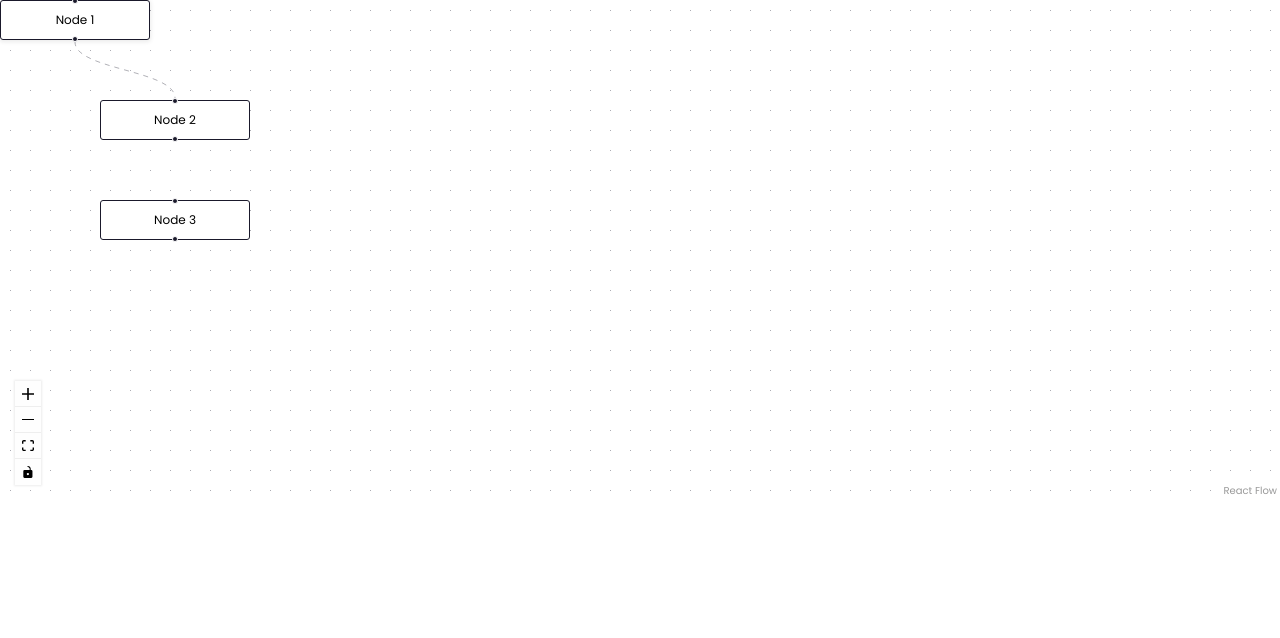
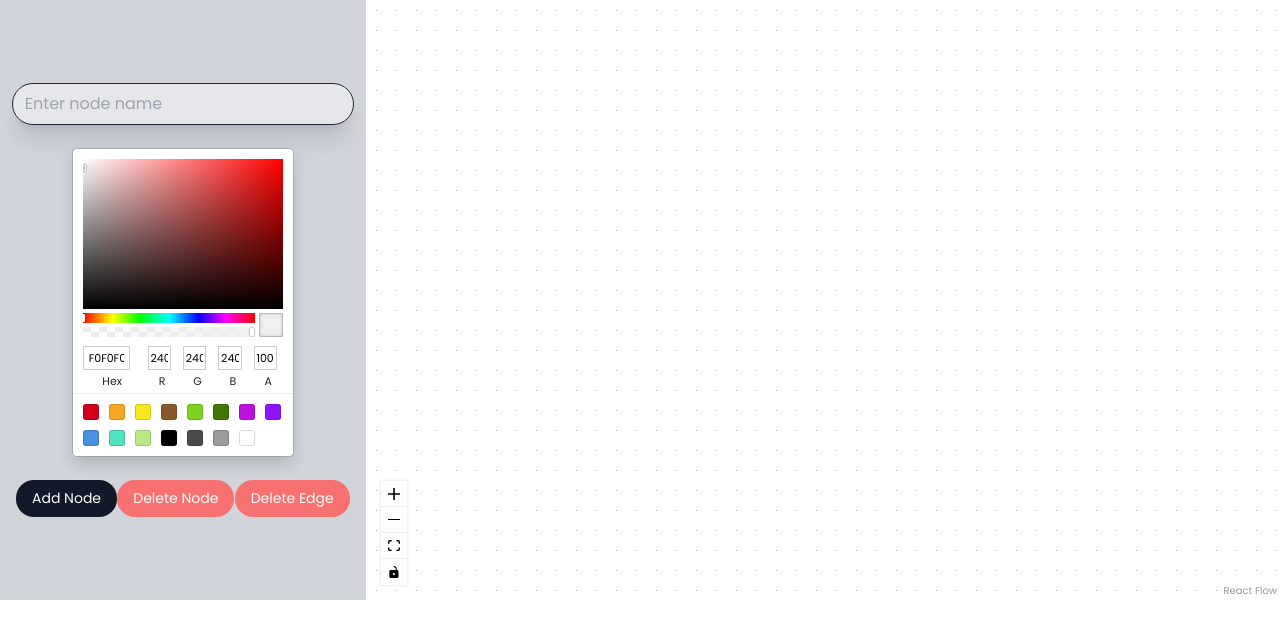
Before and after one commit to subhraneel2005/MentoMap, a Next.js app: page /student/roadmap in a window 1280 px wide. Shown: the top 638 px of the page. Built offline with nearby package versions, Linux system fonts and the light colour scheme.

Commit message:
User can create nodes, select node colors, delete edges, delete nodes, name a node and connect them. Basic Roadmap genertaion done, now only sidebar open left

```diff
--- a/package.json
+++ b/package.json
@@ -12,6 +12,7 @@
     "@xyflow/react": "^12.0.4",
     "next": "14.2.5",
     "react": "^18",
+    "react-color": "^2.19.3",
     "react-dom": "^18",
     "react-icons": "^5.3.0"
   },
--- a/src/components/Roadmap.jsx
+++ b/src/components/Roadmap.jsx
@@ -9,51 +9,154 @@ import {
   applyEdgeChanges,
   addEdge,
   useNodesState,
+  Handle,
+  Position,
+  useReactFlow,
+  ReactFlowProvider
 } from '@xyflow/react';
 import '@xyflow/react/dist/style.css';
 import CustomEdge from './CustomEdge';
+import { SketchPicker } from 'react-color';
 
-    const initNodes = [
-        {
-          id: '1',
-          data: { label: 'Node 1' },
-          position: { x: 0, y: 0 },
-        },
-        {
-          id: '2',
-          data: { label: 'Node 2' },
-          position: { x: 100, y: 100 },
-        },
-        {
-            id: '3',
-            data: { label: 'Node 3' },
-            position: { x: 100, y: 200 },
-        }
-      ];
+// Custom Node with handles on all sides and specific handleId
+const CustomNode = ({ data, selected }) => {
+  return (
+    <div
+      style={{
+        padding: 10,
+        backgroundColor: data.color,
+        border: selected ? '1px solid black' : '1px solid lightgray',
+        borderRadius: 5
+      }}
+    >
+      <Handle type="target" position={Position.Top} id="top" style={{ background: 'lightgray' }} />
+      <Handle type="target" position={Position.Left} id="left" style={{ background: 'lightgray' }} />
+      <div>{data.label}</div>
+      <Handle type="source" position={Position.Right} id="right" style={{ background: 'lightgray' }} />
+      <Handle type="source" position={Position.Bottom} id="bottom" style={{ background: 'lightgray' }} />
+    </div>
+  );
+};
 
-      const initEdges = [{id:1-2, source:'1', target:'2', animated:true, type: 'custom-edge'}];
+// Node Types
+const nodeTypes = {
+  customNode: CustomNode,
+};
+
+const initNodes = [];
+
+const initEdges = [];
 const edgeTypes = {
   'custom-edge': CustomEdge,
 };
+
 function Roadmap() {
-
   const [nodes, setNodes, onNodesChange] = useNodesState(initNodes);
   const [edges, setEdges, onEdgesChange] = useNodesState(initEdges);
+  const [nodeLabel, setNodeLabel] = useState('');
+  const [nodeColor, setNodeColor] = useState('#f0f0f0');
+  const [selectedNode, setSelectedNode] = useState(null);
+  const [selectedEdge, setSelectedEdge] = useState(null);
+  const { deleteElements } = useReactFlow();
 
-      //connect the nodes with the edges
+  // Add a new node
+  const addNode = () => {
+    const newNode = {
+      id: `${nodes.length + 1}`,
+      type: 'customNode',
+      data: { label: nodeLabel, color: nodeColor },
+      position: { x: Math.random() * 200, y: Math.random() * 200 },
+    };
+
+    if (!nodeLabel) {
+      alert('Node name cannot be empty');
+    } else {
+      setNodes((prevNodes) => [...prevNodes, newNode]);
+    }
+  };
+
+  // Connect the nodes with the edges
   const connect = useCallback((connection) => {
-        const edge = {...connection, id: `${edges.length}+1`, animated:true, type: 'custom-edge'}
-        setEdges((prevEdges) => addEdge(edge ,prevEdges))
-      })
+    const edge = {
+      ...connection,
+      id: `${edges.length + 1}`,
+      sourceHandle: connection.sourceHandle,
+      targetHandle: connection.targetHandle,
+      animated: true,
+      type: 'custom-edge',
+    };
+    setEdges((prevEdges) => addEdge(edge, prevEdges));
+  });
+
+  // Handle node name change
+  const handleNodeLabelChange = (event) => {
+    setNodeLabel(event.target.value);
+  };
+
+  // Handle node color change
+  const handleNodeColorChange = (color) => {
+    setNodeColor(color.hex);
+  };
+
+  // Handle node selection
+  const onNodeSelect = (event, node) => {
+    setSelectedNode(node);
+    setSelectedEdge(null); // Deselect edge when a node is selected
+  };
+
+  // Handle edge selection
+  const onEdgeSelect = (event, edge) => {
+    setSelectedEdge(edge);
+    setSelectedNode(null); // Deselect node when an edge is selected
+  };
+
+  // Delete the selected node
+  const deleteNode = () => {
+    if (selectedNode) {
+      deleteElements({ nodes: [selectedNode] });
+      setSelectedNode(null);
+    } else {
+      alert('No node selected for deletion');
+    }
+  };
+
+  // Delete the selected edge
+  const deleteEdge = () => {
+    if (selectedEdge) {
+      deleteElements({ edges: [selectedEdge] });
+      setSelectedEdge(null);
+    } else {
+      alert('No edge selected for deletion');
+    }
+  };
 
   const styles = {
     background: '#fff',
     width: '100%',
-            height: 300,
+    height: 500,
   };
 
   return (
-        <div  style={{ height: 500 }}>
+    <div style={{ height: 600 }} className='flex justify-center items-center w-full'>
+      <div className='h-full w-[40%] flex items-center justify-center flex-col bg-gray-300 space-y-6'>
+        <input
+          type="text"
+          className='bg-gray-200 px-3 py-2 rounded-[24px] border shadow-xl border-gray-800 outline-none text-black'
+          placeholder="Enter node name"
+          value={nodeLabel}
+          onChange={handleNodeLabelChange}
+        />
+        <SketchPicker
+          color={nodeColor}
+          onChangeComplete={handleNodeColorChange}
+        />
+        <div className='flex w-full justify-between px-4'>
+          <button onClick={addNode} className='bg-gray-900 py-2 px-4 text-[14px] hover:bg-black duration-500 text-white rounded-[18px]'>Add Node</button>
+          <button onClick={deleteNode} className='bg-red-400 py-2 px-4 text-[14px] hover:bg-red-500 duration-500 text-white rounded-[18px]'>Delete Node</button>
+          <button onClick={deleteEdge} className='bg-red-400 py-2 px-4 text-[14px] hover:bg-red-500 duration-500 text-white rounded-[18px]'>Delete Edge</button>
+        </div>
+      </div>
+
       <ReactFlow
         nodes={nodes}
         style={styles}
@@ -61,13 +164,22 @@ function Roadmap() {
         onNodesChange={onNodesChange}
         onEdgesChange={onEdgesChange}
         onConnect={connect}
+        onNodeClick={onNodeSelect}  // Capture node selection
+        onEdgeClick={onEdgeSelect}  // Capture edge selection
         fitview
+        nodeTypes={nodeTypes}
       >
         <Background />
         <Controls />
       </ReactFlow>
     </div>
-  )
+  );
 }
 
-export default Roadmap
+export default function WrappedRoadmap() {
+  return (
+    <ReactFlowProvider>
+      <Roadmap />
+    </ReactFlowProvider>
+  );
+}
```
Also changed, not shown: 1 other file (tests, documents, lock files or other folders). Lines whose indentation alone changed are shown as unchanged.
